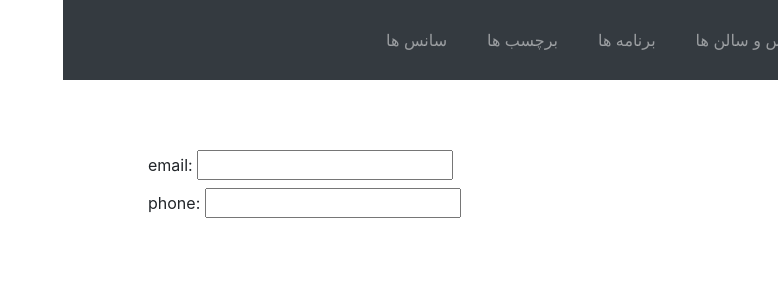
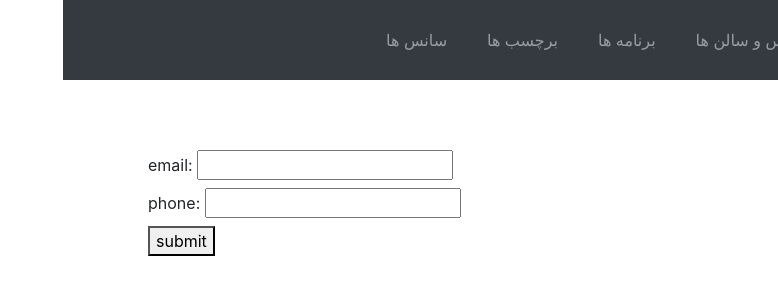
Before and after one commit to msdmazarei/tmp-bajash, a React (Create React App) app: page /form-test in a window 1280 px wide. Shown: the top 300 px of the page, without its empty margins (502-1280 px from the left). Built offline with nearby package versions, Linux system fonts and the light colour scheme; no server answers.

Commit message:
some minor changes to better understand the code

```diff
--- a/src/Components/Form.tsx
+++ b/src/Components/Form.tsx
@@ -1,5 +1,4 @@
 import React, { Component } from "react"
-import InputComponent from "./FormElements/InputComponent"
 
 interface FormElData {
     name: string,
@@ -8,7 +7,7 @@ interface FormElData {
 
 interface Istate {
     formData: {
-        [key: string]: FormElData
+        [key: string]: string
     }
 }
 
@@ -24,25 +23,27 @@ class CustomFormComp extends Component<IProps, Istate> {
     constructor(props: IProps) {
         super(props)
         this.handleInputChange = this.handleInputChange.bind(this)
+        this.handleSubmit = this.handleSubmit.bind(this)
     }
 
     handleInputChange(inputData: FormElData) {
         const newFormData:any = {...this.state.formData}
-        // if(newFormData[inputData.name] === undefined) {
-            newFormData[inputData.name] = inputData
-        // }
+        newFormData[inputData.name] = inputData
 
         this.setState({
             formData: newFormData
         })
     }
 
+    handleSubmit(event: React.FormEvent) {
+        event.preventDefault()
+        console.log(this.state)
+    }
+
     render() {
         return (
-            <form>
+            <form style={{direction: 'ltr'}} onSubmit={this.handleSubmit}>
                 {this.props.children(this.handleInputChange)}
-
-                {console.log(this.state)}
             </form>
         )
     }
--- a/src/Components/FormElements/InputComponent.tsx
+++ b/src/Components/FormElements/InputComponent.tsx
@@ -25,7 +25,7 @@ class InputComponent extends React.Component<inputData> {
     const name:string = this.props.name
 
     return (
-      <fieldset style={{direction: 'ltr'}}>
+      <fieldset>
         <label>
           {this.props.label}
           <input name={name} value={value} onChange={this.handleChange} />
--- a/src/Components/UserComponents/FormTestPage.tsx
+++ b/src/Components/UserComponents/FormTestPage.tsx
@@ -20,6 +20,7 @@ export class CustomForm extends Component<IProps, IState> {
                                         <InputComponent label='phone: ' name='phone' handleChange={handleInputChange} />
                                     </div>
                                 </div>
+                                <button type="submit">submit</button>
                             </>
                         )
                     }}
```
